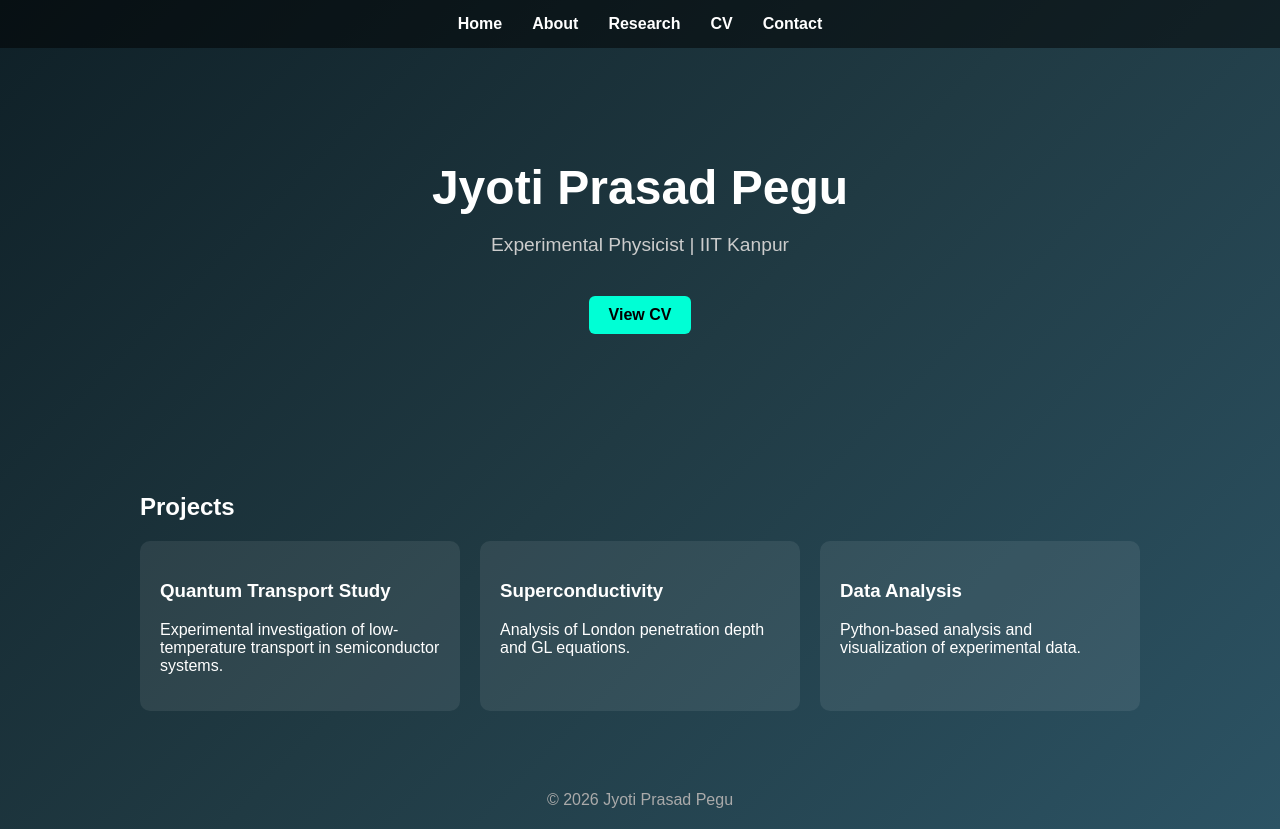
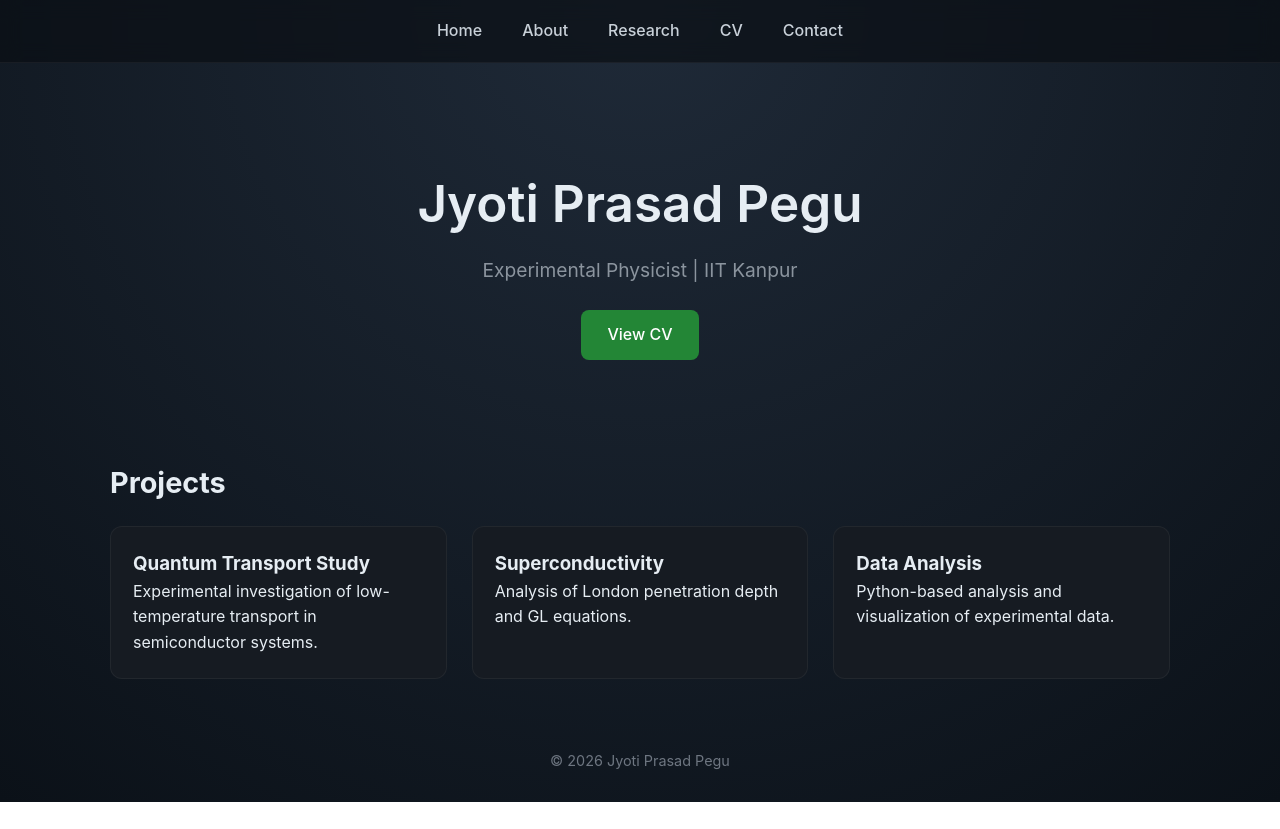
Before and after one commit to jyotip-pegu/jyotip, a plain HTML site: page index.html in a window 1280 px wide. After the commit the page ends 802 px from the top, so only its background shows below. Drawn offline with Linux system fonts and the light colour scheme.

Commit message:
added hero projects cv

```diff
--- a/style.css
+++ b/style.css
@@ -1,75 +1,123 @@
-body {
+/* Reset */
+* {
   margin: 0;
-  font-family: Arial, sans-serif;
-  background: linear-gradient(135deg, #0f2027, #203a43, #2c5364);
-  color: white;
+  padding: 0;
+  box-sizing: border-box;
 }
 
+/* Body */
+body {
+  font-family: -apple-system, BlinkMacSystemFont, "Segoe UI", Roboto, sans-serif;
+  background: radial-gradient(circle at top, #1f2a38, #0b1118);
+  color: #e6edf3;
+  line-height: 1.6;
+}
+
+/* Navbar */
 .navbar {
   display: flex;
   justify-content: center;
-  gap: 30px;
-  padding: 15px;
-  background: rgba(0,0,0,0.5);
+  gap: 40px;
+  padding: 18px;
+  background: rgba(10, 15, 20, 0.7);
+  backdrop-filter: blur(10px);
+  border-bottom: 1px solid rgba(255,255,255,0.05);
 }
 
 .navbar a {
-  color: white;
+  color: #c9d1d9;
   text-decoration: none;
-  font-weight: bold;
+  font-weight: 500;
+  position: relative;
 }
 
+.navbar a::after {
+  content: "";
+  position: absolute;
+  left: 0;
+  bottom: -4px;
+  width: 0%;
+  height: 2px;
+  background: #58a6ff;
+  transition: 0.3s;
+}
+
+.navbar a:hover::after {
+  width: 100%;
+}
+
+/* Hero */
 .hero {
   text-align: center;
-  padding: 80px 20px;
+  padding: 100px 20px 60px;
 }
 
 .hero h1 {
-  font-size: 3em;
-  margin-bottom: 10px;
+  font-size: 3.2rem;
+  font-weight: 600;
 }
 
 .hero p {
-  font-size: 1.2em;
-  color: #cccccc;
+  margin-top: 10px;
+  color: #8b949e;
+  font-size: 1.2rem;
 }
 
+/* Button */
 .btn {
   display: inline-block;
-  margin-top: 20px;
-  padding: 10px 20px;
-  background: #00ffd5;
-  color: black;
+  margin-top: 25px;
+  padding: 12px 26px;
+  background: #238636;
+  color: white;
+  border-radius: 8px;
   text-decoration: none;
-  border-radius: 6px;
-  font-weight: bold;
+  font-weight: 500;
+  transition: 0.2s;
 }
 
-.container {
-  max-width: 1000px;
-  margin: 40px auto;
-  padding: 20px;
+.btn:hover {
+  background: #2ea043;
 }
 
+/* Container */
+.container {
+  max-width: 1100px;
+  margin: auto;
+  padding: 40px 20px;
+}
+
+/* Section title */
+h2 {
+  margin-bottom: 20px;
+  font-size: 1.8rem;
+}
+
+/* Projects grid */
 .projects {
   display: grid;
-  grid-template-columns: repeat(auto-fit, minmax(250px, 1fr));
-  gap: 20px;
+  grid-template-columns: repeat(auto-fit, minmax(260px, 1fr));
+  gap: 25px;
 }
 
+/* Cards */
 .card {
-  background: rgba(255,255,255,0.08);
-  padding: 20px;
-  border-radius: 10px;
-  transition: 0.3s;
+  background: #161b22;
+  padding: 22px;
+  border-radius: 12px;
+  border: 1px solid rgba(255,255,255,0.05);
+  transition: 0.25s ease;
 }
 
 .card:hover {
-  transform: translateY(-5px);
+  transform: translateY(-6px);
+  border-color: rgba(88,166,255,0.4);
 }
 
+/* Footer */
 .footer {
   text-align: center;
-  padding: 20px;
-  color: #aaa;
+  padding: 30px;
+  color: #6e7681;
+  font-size: 0.9rem;
 }
```
